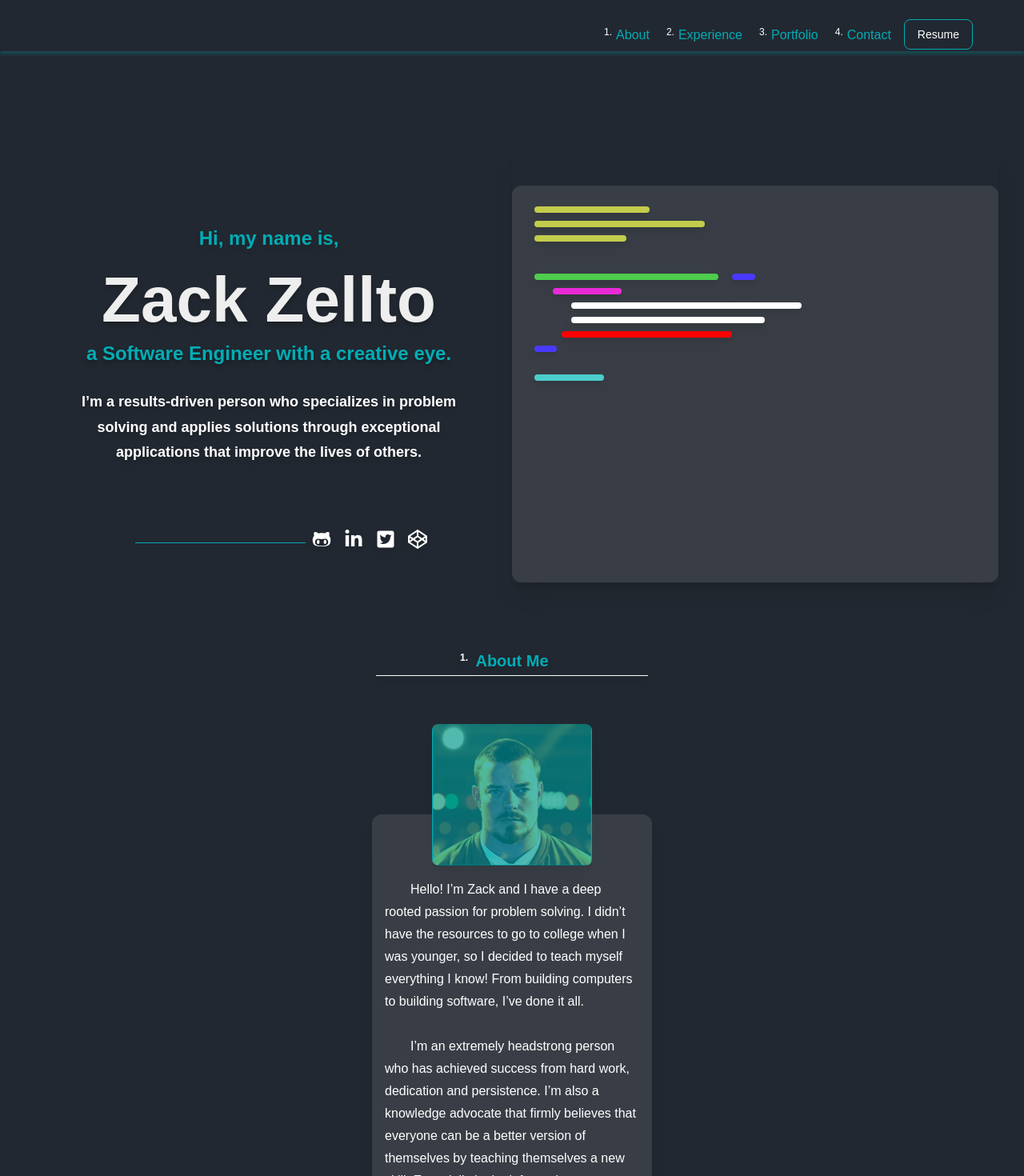
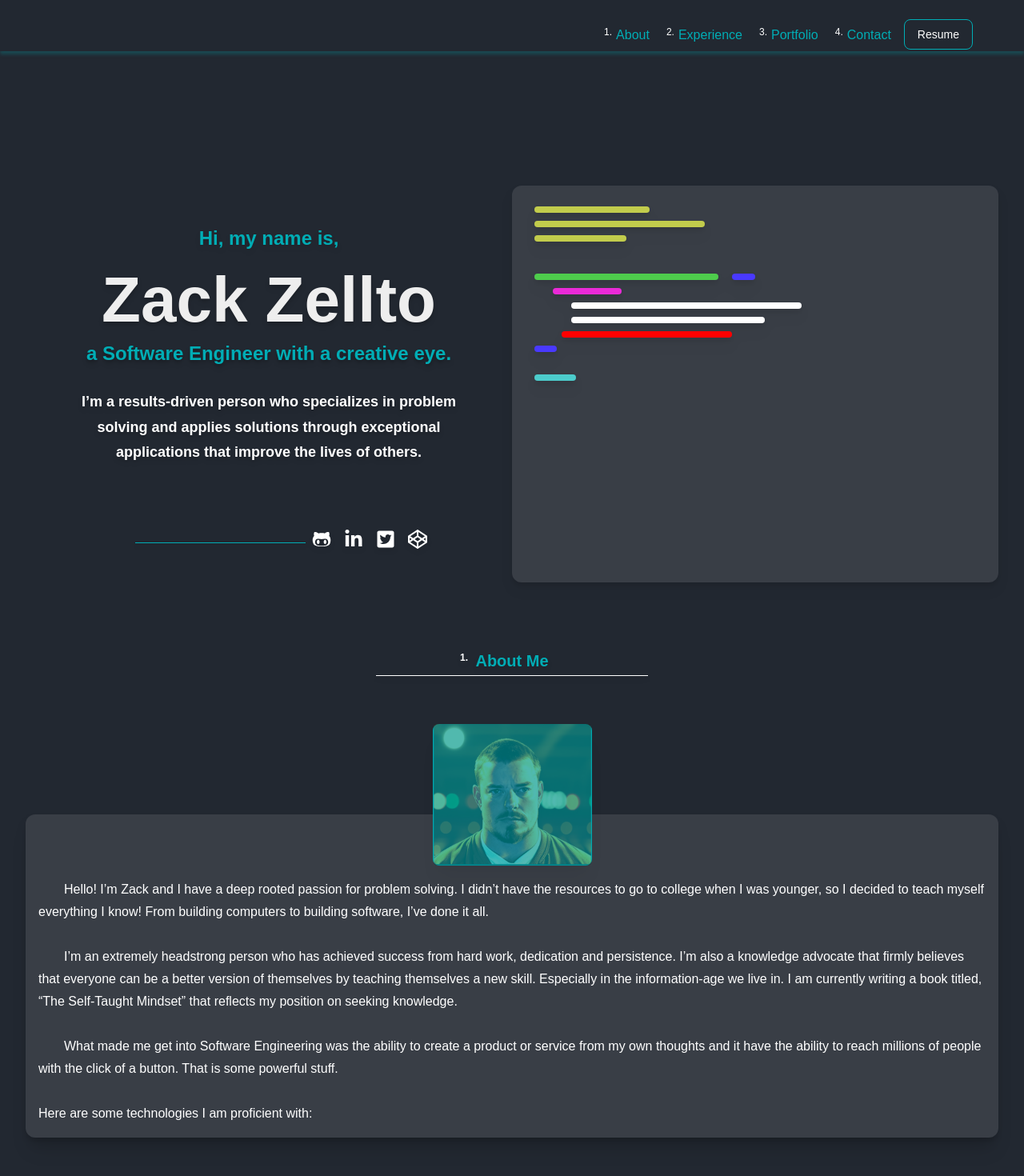
Before and after one commit to zackzellto/dev_portfolio_v3, a React (Vite) app: page / in a window 1280 px wide. Shown: the top 1470 px of the page at 80% size. Built offline with nearby package versions, Linux system fonts and the light colour scheme.

Commit message:
width fixed

```diff
--- a/src/components/about-me/AboutMe.tsx
+++ b/src/components/about-me/AboutMe.tsx
@@ -16,14 +16,14 @@ const AboutMe = (props: Props) => {
         </div>
       </div>
       <br />
-      <div className=" relative  z-30 mx-auto h-[177px] w-[200px] rounded-lg bg-[#00ADB5]">
+      <div className=" relative z-30 mx-auto h-[177px] w-[199px] rounded-lg bg-[#00ADB5]">
         <img
-          className=" mt-16 opacity-40 shadow-xl hover:opacity-100"
+          className=" mt-16 w-[200px] opacity-40 shadow-xl hover:opacity-100"
           src={ZackPic}
           alt="Zack Picture"
         />
       </div>{" "}
-      <div className="relative bottom-16 -z-10 m-auto w-[350px] rounded-xl bg-[#393E46] p-4 text-white shadow-xl">
+      <div className="relative bottom-16 -z-10 m-auto w-[100%] rounded-xl bg-[#393E46] p-4 text-white shadow-xl drop-shadow-lg">
         <div className="mt-16 indent-8">
           {" "}
           Hello! I’m Zack and I have a deep rooted passion for problem solving.
--- a/src/components/minimalist-code-block/MinimalistCodeBlock.tsx
+++ b/src/components/minimalist-code-block/MinimalistCodeBlock.tsx
@@ -206,7 +206,7 @@ const MinimalistCodeBlock = (props: Props) => {
   ];
 
   return (
-    <div className="container mx-auto max-w-screen-sm shadow-xl lg:mt-40">
+    <div className="container mx-auto max-w-screen-sm drop-shadow-lg lg:mt-40">
       <div className="mt-10 rounded-xl bg-[#393E46] ">
         <div className=" max-w-screen-sm rounded-lg px-4 py-4 drop-shadow-lg">
           {divsData.map((divData, index) => (
```
